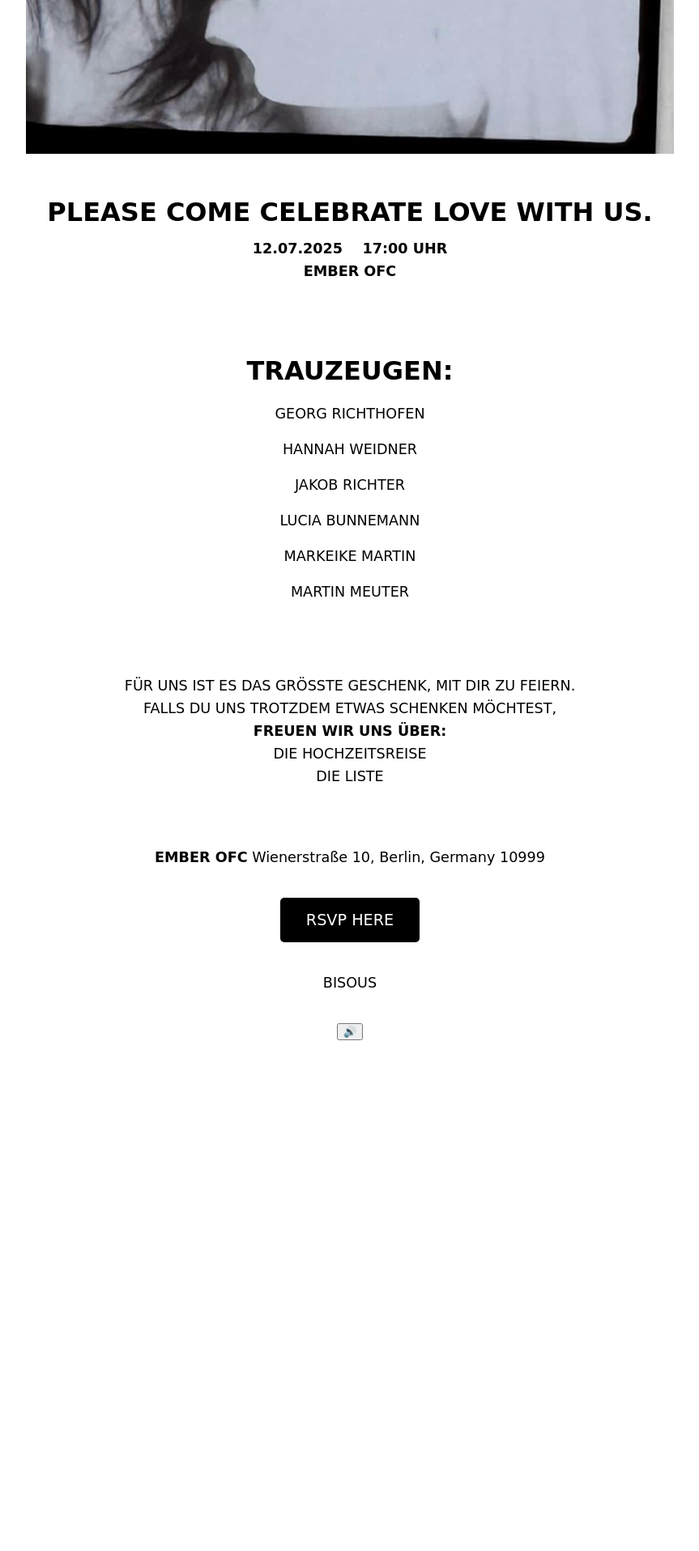
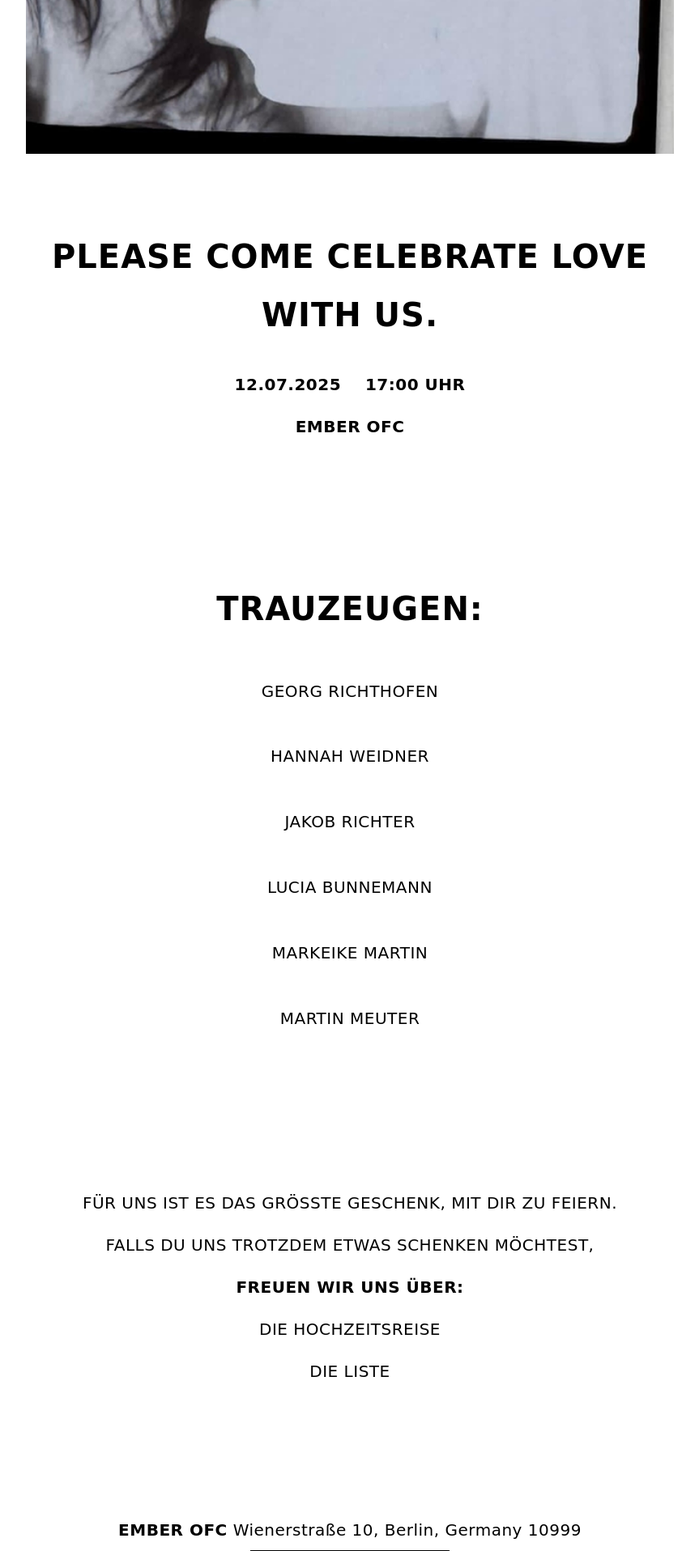
Before and after one commit to Grubinio/hochzeit, a Flask app: page / in a window 1280 px wide. Shown: the part 879-2795 px from the top of the page at 81% size, without its empty margins (208-1071 px from the left). Before the commit the page ends 2164 px from the top, so only its background shows below. Run offline with Flask 3, Linux system fonts and the light colour scheme; the visitor is signed in with stand-in values (Sample User, id 1); parts of the project's set-up code (start-up, migrations or seed data) failed here and were passed over; some web fonts are replaced.

Commit message:
CSS update

```diff
--- a/app/static/style.css
+++ b/app/static/style.css
@@ -1,3 +1,6 @@
+html, body {
+  height: 100%;
+}
 body {
   cursor: url('herz.png'), auto;
   margin: 0;
@@ -9,13 +12,16 @@ body {
   display: flex;
   flex-direction: column;
   align-items: center;
+  font-size: 18px; /* vorher: 1.1rem -> zu klein */
+  line-height: 1.8; /* für mehr Abstand */
+  letter-spacing: 0.5px; /* optisch feiner */
 }
+
 .hero {
   width: 100%;
   max-width: 800px;
   margin: 0 auto;
 }
-
 .hero img {
   width: 100%;
   height: auto;
@@ -23,36 +29,38 @@ body {
 }
 
 .section {
-  padding: 2rem 1rem;
+  padding: 4rem 2rem;
   max-width: 800px;
+  opacity: 0;
+  transform: translateY(40px);
+  animation: fadeInUp 0.8s ease-out forwards;
 }
-
 .section h1 {
-  font-size: 2rem;
-  margin-bottom: 1rem;
+  font-size: 2.5rem;
+  letter-spacing: 1px;
+  margin-bottom: 2rem;
 }
-
 .section p {
-  margin: 0.5rem 0;
-  font-size: 1.1rem;
+  margin: 1rem 0;
+  font-size: 1.25rem;
 }
 
 .names {
-  display: grid;
-  grid-template-columns: repeat(auto-fit, minmax(160px, 1fr));
-  gap: 0.5rem;
-  margin: 1rem 0;
+  display: flex;
+  flex-direction: column;
+  align-items: center;
+  gap: 0.8rem;
+  margin: 2rem 0;
 }
 
 .rsvp-button {
-  margin: 2rem 0;
-  padding: 1rem 2rem;
-  font-size: 1.2rem;
-  background-color: #000;
-  color: #fff;
-  text-decoration: none;
-  border-radius: 5px;
-  display: inline-block;
+  font-weight: bold;
+  letter-spacing: 1px;
+  text-transform: uppercase;
+  font-size: 1.4rem;
+  background-color: black;
+  padding: 1rem 3rem;
+  border-radius: 0;
 }
 
 @media (max-width: 600px) {
@@ -64,3 +72,10 @@ body {
     font-size: 1rem;
   }
 }
+
+@keyframes fadeInUp {
+  to {
+    opacity: 1;
+    transform: translateY(0);
+  }
+}
```
